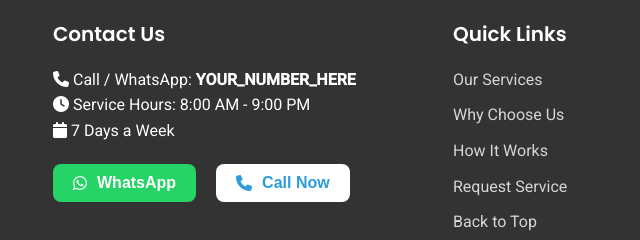
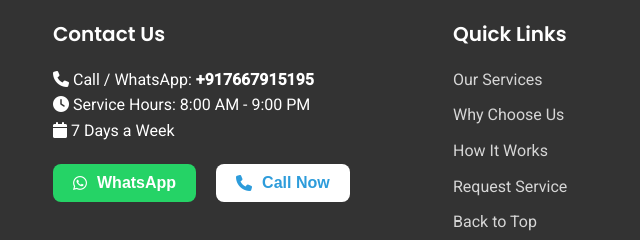
Before and after one commit to cityfi202-ux/cityfix, a plain HTML site: page index.html in a window 1280 px wide. Shown: the part 2769-3009 px from the top of the page, 407-1047 px from the left. Drawn offline with Linux system fonts and the light colour scheme.

Commit message:
index.html

```diff
--- a/index.html
+++ b/index.html
@@ -571,11 +571,11 @@
                 </div>
             </div>
             <div class="contact-header">
-                <a href="tel:YOUR_NUMBER_HERE">
+                <a href="tel:+917667915195">
                     <i class="fas fa-phone"></i>
                     <span>Call Now</span>
                 </a>
-                <a href="https://wa.me/YOUR_NUMBER_HERE" target="_blank">
+                <a href="https://wa.me/+917667915195" target="_blank">
                     <i class="fab fa-whatsapp"></i>
                     <span>WhatsApp</span>
                 </a>
@@ -810,7 +810,7 @@
 
                 <div class="footer-section">
                     <h3>Contact Us</h3>
-                    <p><i class="fas fa-phone"></i> Call / WhatsApp: <strong>YOUR_NUMBER_HERE</strong></p>
+                    <p><i class="fas fa-phone"></i> Call / WhatsApp: <strong>+917667915195</strong></p>
                     <p><i class="fas fa-clock"></i> Service Hours: 8:00 AM - 9:00 PM</p>
                     <p><i class="fas fa-calendar"></i> 7 Days a Week</p>
 
```
